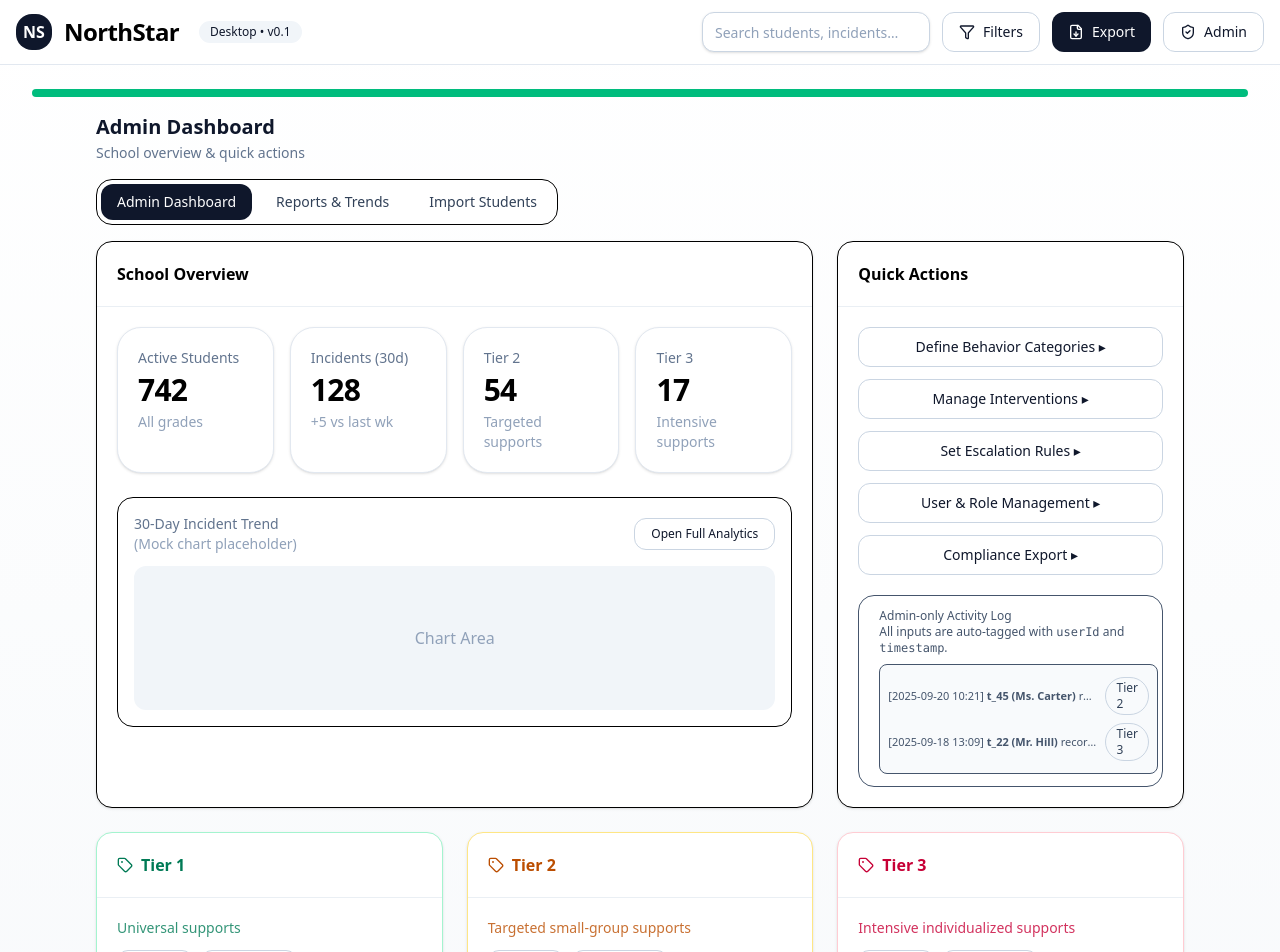
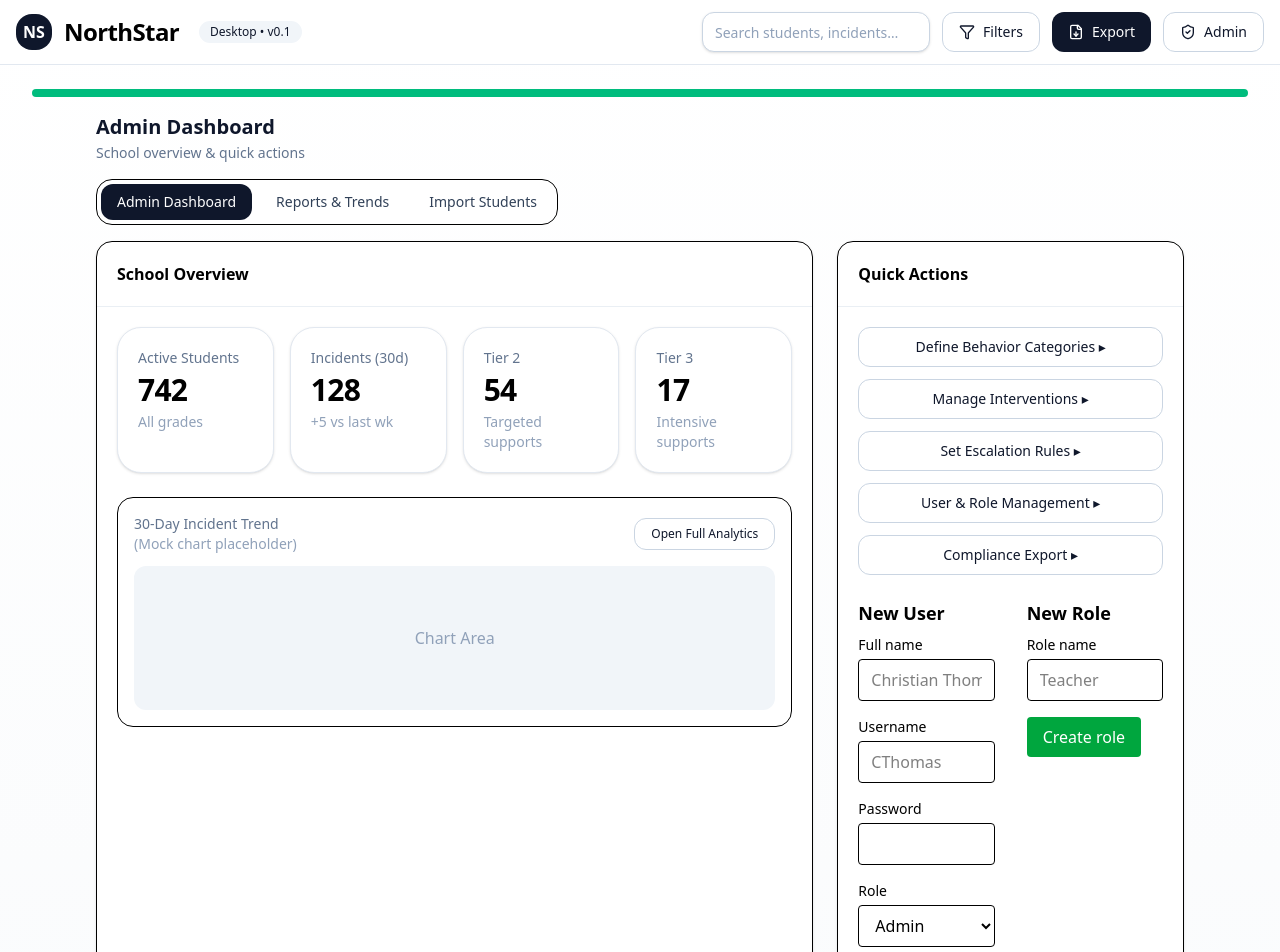
Before and after one commit to christhomas1190/NorthStar, a React app in the folder frontend/: page /admin in a window 1280 px wide. Shown: the top 952 px of the page. Built offline with nearby package versions, Linux system fonts and the light colour scheme; the HTML template or start-up script is replaced by a standard one.

Commit message:
roles and users created

```diff
--- a/frontend/src/components/admin/AdminDashboard.jsx
+++ b/frontend/src/components/admin/AdminDashboard.jsx
@@ -7,6 +7,8 @@ import { Card, CardContent, CardHeader, CardTitle } from "@/components/ui/card";
 import { Button } from "@/components/ui/button";
 import { Badge } from "@/components/ui/badge";
 import KPICard from "@/components/common/KPICard";
+import UserForm from "./UserForm";
+import RoleForm from "./RoleForm";
 
 const KPIS = [
   { label: "Active Students", value: 742, hint: "All grades" },
@@ -28,7 +30,15 @@ const tiers = [
 
 export default function AdminDashboard() {
   const isAdmin = true;
-  const navigate = useNavigate(); // ✅ added this
+  const navigate = useNavigate();
+
+  const createUser = async (payload) => {
+    console.log("create user =>", payload);
+  };
+
+  const createRole = async (payload) => {
+    console.log("create role =>", payload);
+  };
 
   return (
     <Page title="Admin Dashboard" subtitle="School overview & quick actions">
@@ -36,17 +46,21 @@ export default function AdminDashboard() {
         items={[
           { label: "Admin Dashboard", to: "/admin" },
           { label: "Reports & Trends", to: "/reports" },
-          { label: "Import Students", to: "/admin/import-students" }, // ✅ fixed path
+          { label: "Import Students", to: "/admin/import-students" },
         ]}
       />
 
       <div className="grid grid-cols-1 xl:grid-cols-3 gap-6">
         {/* Overview */}
         <Card className="xl:col-span-2 shadow-sm">
-          <CardHeader><CardTitle className="text-base">School Overview</CardTitle></CardHeader>
+          <CardHeader>
+            <CardTitle className="text-base">School Overview</CardTitle>
+          </CardHeader>
           <CardContent>
             <div className="grid grid-cols-2 md:grid-cols-4 gap-4">
-              {KPIS.map(k => <KPICard key={k.label} {...k} />)}
+              {KPIS.map((k) => (
+                <KPICard key={k.label} {...k} />
+              ))}
             </div>
 
             <div className="mt-6 rounded-2xl border p-4">
@@ -55,7 +69,9 @@ export default function AdminDashboard() {
                   <p className="text-sm text-slate-500">30-Day Incident Trend</p>
                   <p className="text-sm text-slate-400">(Mock chart placeholder)</p>
                 </div>
-                <Button variant="outline" size="sm">Open Full Analytics</Button>
+                <Button variant="outline" size="sm">
+                  Open Full Analytics
+                </Button>
               </div>
               <div className="mt-3 h-36 w-full rounded-xl bg-slate-100 grid place-content-center text-slate-400">
                 Chart Area
@@ -64,11 +80,13 @@ export default function AdminDashboard() {
           </CardContent>
         </Card>
 
-        {/* Quick Actions */}
+        {/* Quick Actions + Forms */}
         <Card className="shadow-sm">
-          <CardHeader><CardTitle className="text-base">Quick Actions</CardTitle></CardHeader>
+          <CardHeader>
+            <CardTitle className="text-base">Quick Actions</CardTitle>
+          </CardHeader>
           <CardContent>
-            <div className="grid gap-3">
+            <div className="grid gap-3 mb-6">
               <Button
                 variant="outline"
                 className="justify-between"
@@ -90,20 +108,35 @@ export default function AdminDashboard() {
               </Button>
             </div>
 
-            {/* Admin Log */}
+            <div className="grid gap-8 md:grid-cols-2">
+              <div>
+                <h2 className="mb-2 text-lg font-semibold">New User</h2>
+                <UserForm onSubmit={createUser} />
+              </div>
+              <div>
+                <h2 className="mb-2 text-lg font-semibold">New Role</h2>
+                <RoleForm onSubmit={createRole} />
+              </div>
+            </div>
+
             {isAdmin && (
               <div className="mt-5 rounded-2xl border p-3 text-xs text-slate-600 flex items-start gap-2">
                 <Clock size={14} className="mt-0.5" />
                 <div className="w-full">
                   <p className="font-medium">Admin-only Activity Log</p>
-                  <p>All inputs are auto-tagged with <code>userId</code> and <code>timestamp</code>.</p>
+                  <p>
+                    All inputs are auto-tagged with <code>userId</code> and <code>timestamp</code>.
+                  </p>
                   <div className="mt-2 max-h-28 overflow-auto rounded-lg bg-slate-50 p-2 border text-[11px]">
-                    {incidents.map(it => (
+                    {incidents.map((it) => (
                       <div key={it.id} className="flex items-center justify-between py-1">
                         <span className="truncate">
-                          [{it.date}] <b>{it.by}</b> recorded incident <b>{it.id}</b> for <b>{it.student}</b>
+                          [{it.date}] <b>{it.by}</b> recorded incident <b>{it.id}</b> for{" "}
+                          <b>{it.student}</b>
                         </span>
-                        <Badge variant="outline" className="ml-2">{it.tier}</Badge>
+                        <Badge variant="outline" className="ml-2">
+                          {it.tier}
+                        </Badge>
                       </div>
                     ))}
                   </div>
@@ -116,11 +149,11 @@ export default function AdminDashboard() {
 
       {/* Tier Info */}
       <div className="mt-6 grid grid-cols-1 lg:grid-cols-3 gap-6">
-        {tiers.map(t => (
+        {tiers.map((t) => (
           <Card key={t.name} className={`border ${t.color} shadow-sm`}>
             <CardHeader>
               <CardTitle className="text-base flex items-center gap-2">
-                <Tag size={16}/> {t.name}
+                <Tag size={16} /> {t.name}
               </CardTitle>
             </CardHeader>
             <CardContent>
--- /dev/null
+++ b/frontend/src/components/admin/RoleForm.jsx
@@ -0,0 +1,33 @@
+import { useState } from "react";
+
+export default function RoleForm({ onSubmit }) {
+  const [name, setName] = useState("");
+
+  const handleSubmit = (e) => {
+    e.preventDefault();
+    if (!name.trim()) return;
+    onSubmit?.({ name: name.trim() });
+    setName("");
+  };
+
+  return (
+    <form onSubmit={handleSubmit} className="max-w-md space-y-4">
+      <div>
+        <label className="block text-sm font-medium">Role name</label>
+        <input
+          value={name}
+          onChange={(e) => setName(e.target.value)}
+          className="mt-1 w-full rounded border px-3 py-2"
+          placeholder="Teacher"
+          required
+        />
+      </div>
+      <button
+        type="submit"
+        className="rounded bg-green-600 px-4 py-2 text-white hover:bg-green-700"
+      >
+        Create role
+      </button>
+    </form>
+  );
+}
--- /dev/null
+++ b/frontend/src/components/admin/UserForm.jsx
@@ -0,0 +1,81 @@
+import { useState } from "react";
+
+export default function UserForm({ onSubmit, roles = ["Admin","Teacher","Counselor","Viewer"] }) {
+  const [form, setForm] = useState({
+    username: "",
+    password: "",
+    fullName: "",
+    role: roles[0] || "Viewer",
+  });
+
+  const handleChange = (e) => {
+    const { name, value } = e.target;
+    setForm((f) => ({ ...f, [name]: value }));
+  };
+
+  const handleSubmit = (e) => {
+    e.preventDefault();
+    onSubmit?.(form);
+  };
+
+  return (
+    <form onSubmit={handleSubmit} className="max-w-md space-y-4">
+      <div>
+        <label className="block text-sm font-medium">Full name</label>
+        <input
+          name="fullName"
+          value={form.fullName}
+          onChange={handleChange}
+          className="mt-1 w-full rounded border px-3 py-2"
+          placeholder="Christian Thomas"
+          required
+        />
+      </div>
+
+      <div>
+        <label className="block text-sm font-medium">Username</label>
+        <input
+          name="username"
+          value={form.username}
+          onChange={handleChange}
+          className="mt-1 w-full rounded border px-3 py-2"
+          placeholder="CThomas"
+          required
+        />
+      </div>
+
+      <div>
+        <label className="block text-sm font-medium">Password</label>
+        <input
+          type="password"
+          name="password"
+          value={form.password}
+          onChange={handleChange}
+          className="mt-1 w-full rounded border px-3 py-2"
+          required
+        />
+      </div>
+
+      <div>
+        <label className="block text-sm font-medium">Role</label>
+        <select
+          name="role"
+          value={form.role}
+          onChange={handleChange}
+          className="mt-1 w-full rounded border px-3 py-2"
+        >
+          {roles.map((r) => (
+            <option key={r} value={r}>{r}</option>
+          ))}
+        </select>
+      </div>
+
+      <button
+        type="submit"
+        className="rounded bg-blue-600 px-4 py-2 text-white hover:bg-blue-700"
+      >
+        Create user
+      </button>
+    </form>
+  );
+}
```
Also changed, not shown: frontend/frontend/src/components/admin/RoleForm.jsx (added), frontend/frontend/src/components/admin/UserForm.jsx (added).
